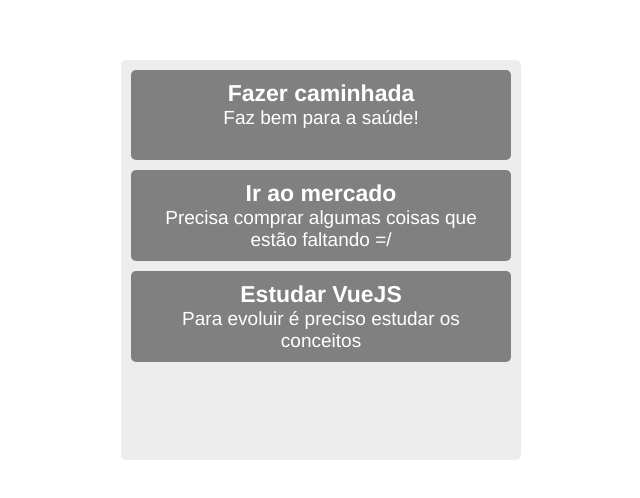
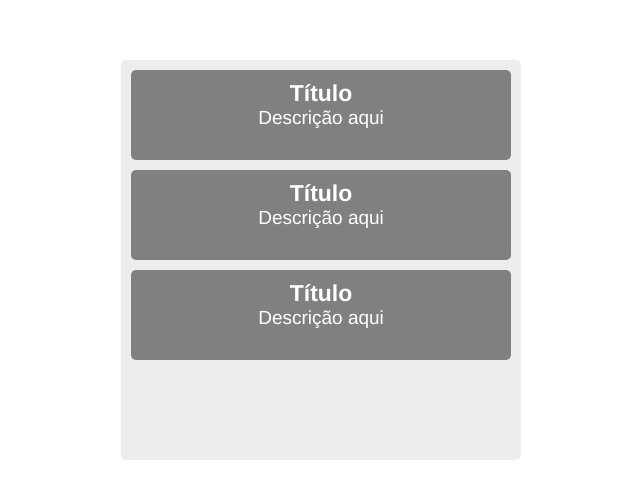
Before and after one commit to paulofoliveira/todolist-vue, a Vue app: page / in a window 1280 px wide. Shown: the top 498 px of the page, without its empty margins (319-959 px from the left). Built offline with nearby package versions, Linux system fonts and the light colour scheme.

Commit message:
Componente TodoItem

```diff
--- a/src/App.vue
+++ b/src/App.vue
@@ -11,7 +11,7 @@
 
 <script>
 
-    import TodoList from './components/TodoList'
+    import TodoList from '@/components/TodoList'
 
     export default {
         name: 'App',
--- /dev/null
+++ b/src/components/TodoItem.vue
@@ -0,0 +1,37 @@
+<template>
+    <div class="todo-item">
+        <div class="todo-item-content">
+            <div class="todo-item-content-title">
+                Título
+            </div>
+            <div class="todo-item-content-description">
+                Descrição aqui
+            </div>
+        </div>
+    </div>
+</template>
+
+<style scoped lang="scss">
+    $item-bgcolor: gray;
+
+    .todo {
+        &-item {
+            background-color: $item-bgcolor;
+            min-height: 70px;
+            margin: 10px;
+            padding: 10px;
+            color: white;
+            border-radius: 5px;
+            font-size: 23px;
+
+            &-content {
+                &-title {
+                    font-weight: bold;
+                }
+                &-description {
+                    font-size: 19px;
+                }
+            }
+        }
+    }
+</style>
--- a/src/components/TodoList.vue
+++ b/src/components/TodoList.vue
@@ -1,59 +1,18 @@
 <template>
     <div class="todo-list">
-        <div class="todo-item">
-            <div class="todo-item-content">
-                <div class="todo-item-content-title">
-                    Fazer caminhada
-                </div>
-                <div class="todo-item-content-description">
-                    Faz bem para a saúde!
-                </div>
-            </div>
-        </div>
-        <div class="todo-item">
-            <div class="todo-item-content">
-                <div class="todo-item-content-title">
-                    Ir ao mercado
-                </div>
-                <div class="todo-item-content-description">
-                    Precisa comprar algumas coisas que estão faltando =/
-                </div>
-            </div>
-        </div>
-        <div class="todo-item">
-            <div class="todo-item-content">
-                <div class="todo-item-content-title">
-                    Estudar VueJS
-                </div>
-                <div class="todo-item-content-description">
-                    Para evoluir é preciso estudar os conceitos
-                </div>
-            </div>
-        </div>
+        <TodoItem />
+        <TodoItem />
+        <TodoItem />
     </div>
 </template>
 
-<style scoped lang="scss">
-    $item-bgcolor: gray;
+<script>
 
-    .todo {
-        &-item {
-            background-color: $item-bgcolor;
-            min-height: 70px;
-            margin: 10px;
-            padding: 10px;
-            color: white;
-            border-radius: 5px;
-            font-size: 23px;
+    import TodoItem from '@/components/TodoItem'
 
-            &-content {
-                &-title {
-                    font-weight: bold;
-                }
-                &-description {
-                    font-size: 19px;
-                }
-            }
+    export default {
+        components: {
+            TodoItem
         }
     }
-</style>
+</script>
```
